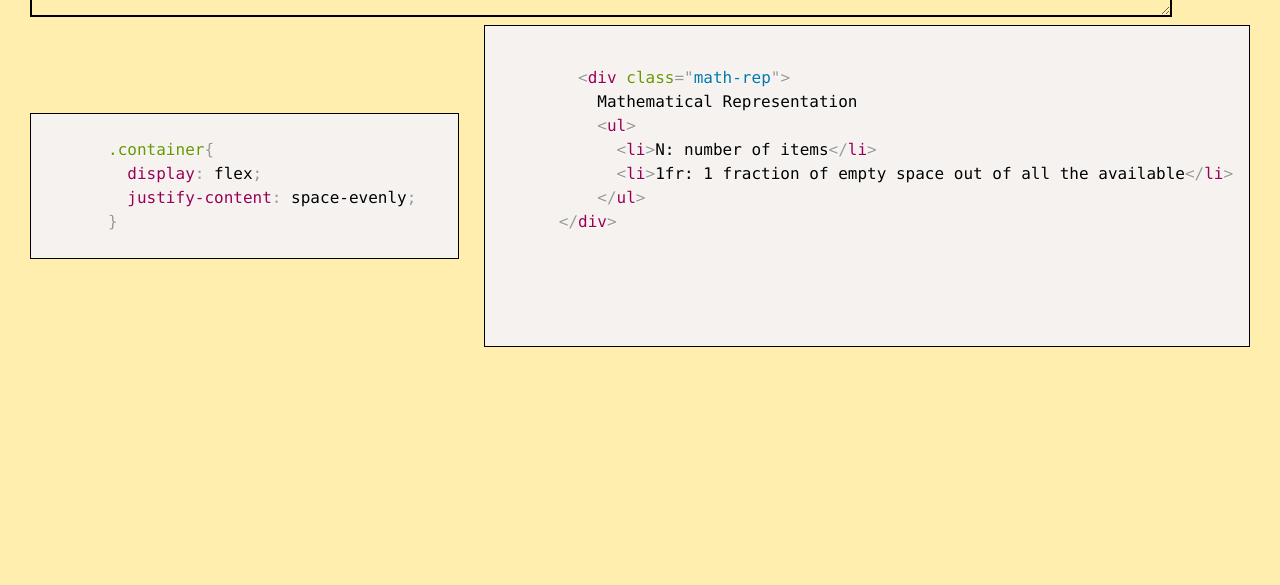
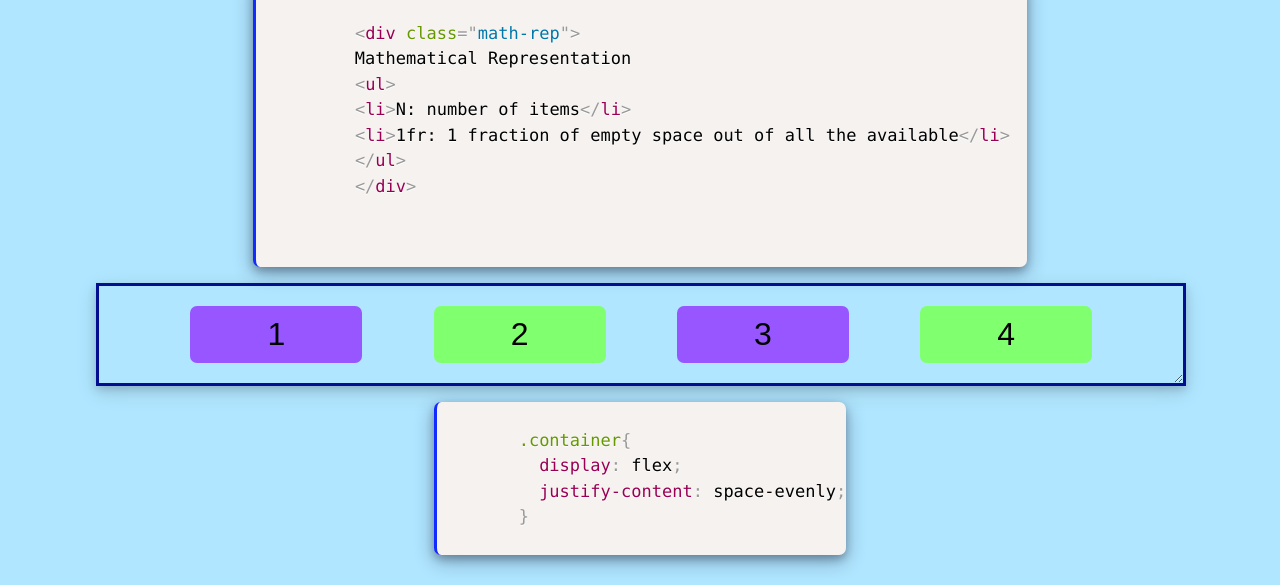
Before and after one commit to Hachikoi-the-creator/FlexboxDisplay, a plain HTML site: page Flexamples/1one-a.html in a window 1280 px wide. Shown: the part 310-895 px from the top of the page. Before the commit the page ends 800 px from the top, so only its background shows below. Drawn offline with Linux system fonts and the light colour scheme.

Commit message:
1one-a.html finished!

```diff
--- a/Flexamples/1one-a.html
+++ b/Flexamples/1one-a.html
@@ -4,20 +4,16 @@
   <meta charset="UTF-8">
   <meta http-equiv="X-UA-Compatible" content="IE=edge">
   <meta name="viewport" content="width=device-width, initial-scale=1.0">
+  <link rel="preconnect" href="https://fonts.googleapis.com">
+  <link rel="preconnect" href="https://fonts.gstatic.com" crossorigin>
+  <link href="https://fonts.googleapis.com/css2?family=Poppins:wght@200&display=swap" rel="stylesheet">
   <link rel="stylesheet" href="../prism-highlight/prism.css">
   <link rel="stylesheet" href="./generic-styles.css">
   <title>A</title>
 
   <style>
+    /* Flexbox stuff */
 
-    /* Flexbox stuff */
-    .resize-it {
-    border: 2px solid;
-    padding: 20px;
-    width: 90%;
-    resize: horizontal;
-    overflow: auto;
-    }
     .container{
       display: flex;
 
@@ -33,8 +29,6 @@
       font-size: 20px;
       text-align: center;
     }
-
-
   </style>
 
 </head>
@@ -59,19 +53,31 @@
     </div>
   </div>
 
+  <div class="code-snip html-code">
+    <pre>
+      <code class="lang-html">
+        &lt;<span class="hljs-keyword">div</span> class=<span class="hljs-string">"math-rep"</span>&gt;
+        Mathematical Representation
+        &lt;ul&gt;
+        &lt;li&gt;N: <span class="hljs-built_in">number</span> <span class="hljs-keyword">of</span> <span class="hljs-keyword">items</span>&lt;/li&gt;
+        &lt;li&gt;<span class="hljs-number">1</span>fr: <span class="hljs-number">1</span> fraction <span class="hljs-keyword">of</span> <span class="hljs-literal">empty</span> <span class="hljs-literal">space</span> out <span class="hljs-keyword">of</span> all <span class="hljs-keyword">the</span> available&lt;/li&gt;
+        &lt;/ul&gt;
+        &lt;/<span class="hljs-keyword">div</span>&gt;
+      </code>
+    </pre>
+  </div>
 
   <div class="resize-it">
     <nav class="container">
-      <div>AAA</div>
-      <div>BBB</div>
-      <div>WWW</div>
-      <div>OOO</div>
+      <div>1</div>
+      <div>2</div>
+      <div>3</div>
+      <div>4</div>
     </nav>
-
   </div>
 
   <!-- code snippets -->
-  <div class="code-snip">
+  <div class="code-snip css-code">
     <pre class="line-numbers">
       <code class="language-css">
         .container{
@@ -81,19 +87,7 @@
       </code>
     </pre>
 
-    <pre>
-      <code class="language-html">
-        <pre><code class="lang-html">&lt;<span class="hljs-keyword">div</span> class=<span class="hljs-string">"math-rep"</span>&gt;
-          Mathematical Representation
-          &lt;ul&gt;
-            &lt;li&gt;N: <span class="hljs-built_in">number</span> <span class="hljs-keyword">of</span> <span class="hljs-keyword">items</span>&lt;/li&gt;
-            &lt;li&gt;<span class="hljs-number">1</span>fr: <span class="hljs-number">1</span> fraction <span class="hljs-keyword">of</span> <span class="hljs-literal">empty</span> <span class="hljs-literal">space</span> out <span class="hljs-keyword">of</span> all <span class="hljs-keyword">the</span> available&lt;/li&gt;
-          &lt;/ul&gt;
-      &lt;/<span class="hljs-keyword">div</span>&gt;
-      </code></pre>
 
-      </code>
-    </pre>
   </div>
   <!-- code highlighting -->
   <script src="../prism-highlight/prism.js"></script>
--- a/Flexamples/generic-styles.css
+++ b/Flexamples/generic-styles.css
@@ -3,37 +3,39 @@
 /* FIN */
 html { margin: 0; }
 body {
-  background-color: #ffeead;
-  margin: 30px;
+  background-color: #b0e6ff;
+  margin: 30px auto;
+  width: 85%;
 }
+/* .container { border: 3px solid rgb(19, 43, 255);  } */
 .container > div {
-  padding: 10px 50px;
+  padding: 10px 77px;
   text-align: center;
   font-size: 2em;
-  color: #ffeead;
+  color: black;
+  border-radius: 7px;
 }
-.container > div:nth-child(1) {
-  background-color: rgb(187, 59, 59);
+.container > div:nth-child(1),
+.container > div:nth-child(3) {
+  background-color: rgb(151, 86, 255);
 }
-.container > div:nth-child(2) {
-  background-color: rgb(184, 177, 78);
-}
-.container > div:nth-child(3) {
-  background-color: rgb(245, 155, 71);
-}
+.container > div:nth-child(2),
 .container > div:nth-child(4) {
-  background-color: rgb(184, 177, 78);
+  background-color: rgb(128, 255, 111);
 }
 h1 {
   text-transform: capitalize;
   text-align: center;
+  font-family: 'Poppins', sans-serif;
 }
+
 /* the stuff below the title */
 .resume {
   display: flex;
   flex: 1 1 47%;
   justify-content: space-between;
   word-wrap:normal;
+  font-family: 'Poppins', sans-serif;
 }
 
 /* code blocks styling */
@@ -44,19 +46,30 @@ pre.line-numbers {
 }
 
 /* TODO add inner shadow here */
-.code-snip > pre { border: 1px solid #000; }
-.code-snip {
-  display: flex;
-  flex: 1 1 0;
-  width: 100%;
-  justify-content: space-between;
-  align-items: center;
+.code-snip > pre {
+  border-left: 3px solid rgb(19, 43, 255);
+  border-radius: 7px;
+  font-size: 17px;
+  box-shadow: 0 4px 8px 0 rgba(0, 0, 0, 0.253), 0 6px 20px 0 rgba(4, 0, 44, 0.308);
 }
-.language-css {
-  width: 35%;
-  height: fit-content;
+
+.html-code {
+  width: fit-content;
+  margin: 2ch auto;
+
 }
-.language-html {
-  width: 60%;
-  height: fit-content;
+.css-code {
+  width: fit-content;
+  margin: 2ch auto;
 }
+
+/* LIVE EXAMPLE STUFF */
+.resize-it {
+  border: 3px solid rgb(0, 14, 143);
+  padding: 20px;
+  width: 96%;
+  resize: horizontal;
+  overflow: auto;
+  font-family: 'Raleway', sans-serif;
+  box-shadow: 0 4px 8px 0 rgba(0, 0, 0, 0.15), 0 6px 20px 0 rgba(0, 0, 0, 0.12);
+  }
```
Also changed, not shown: Flexamples/2positioning.html (+4 -4 lines), Flexamples/3flex-propierty.html (+4 -4 lines), Flexamples/4align-items.html (+4 -4 lines), Flexamples/5align-plus.html (+4 -4 lines), Flexamples/6direction-col.html (+4 -4 lines), Flexamples/7wrap.html (+4 -4 lines), Flexamples/8flex-prop-plus.html (+4 -4 lines), Flexamples/9order.html (+4 -4 lines).
